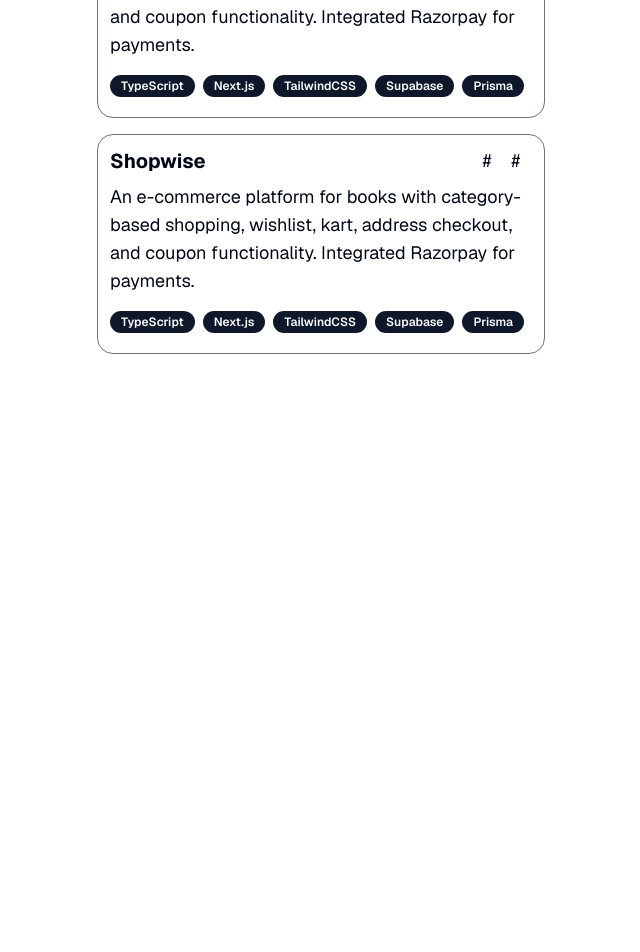
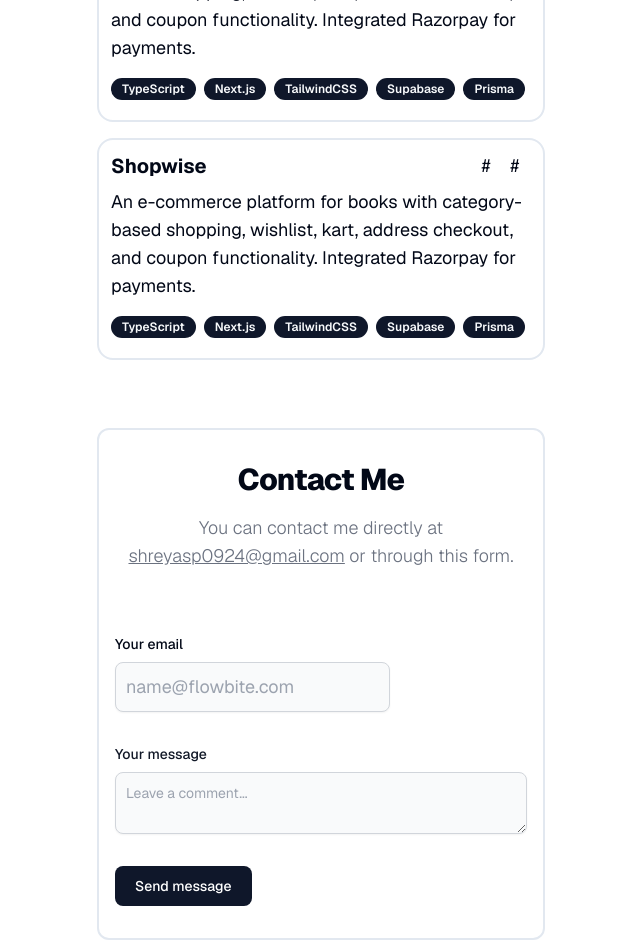
Before and after one commit to shreyas0924/portfolio, a Next.js app: page / in a window 1280 px wide. Shown: the part 1180-2132 px from the top of the page, without its empty margins (319-959 px from the left). Before the commit the page ends 1554 px from the top, so only its background shows below. Built offline with nearby package versions, Linux system fonts and the light colour scheme.

Commit message:
border fix and contact

```diff
--- a/app/globals.css
+++ b/app/globals.css
@@ -36,7 +36,7 @@
   }
 
   .dark {
-    --background: 222.2 84% 4.9%;
+    --background: black ;
     --foreground: 210 40% 98%;
 
     --card: 222.2 84% 4.9%;
--- a/app/page.tsx
+++ b/app/page.tsx
@@ -1,12 +1,14 @@
-import { About } from "@/components/about";
-import Projects from "@/components/projects";
-import Work from "@/components/work";
+import { About } from '@/components/about'
+import Contact from '@/components/contact'
+import Projects from '@/components/projects'
+import Work from '@/components/work'
 export default function Home() {
   return (
-    <main className="">
+    <main className=''>
       <About />
       <Work />
       <Projects />
+      <Contact />
     </main>
   )
 }
--- a/components/about.tsx
+++ b/components/about.tsx
@@ -4,7 +4,7 @@ import { Button } from './ui/button'
 
 export const About = () => {
   return (
-    <main className=' border-b border-gray-600 mt-10 pb-6  '>
+    <main className=' border-b-2 mt-10 pb-6  '>
       <div>
         Hey, I'm <strong>Shreyas P</strong>, a final year CS undergrad. I am a
         passionate <strong>Full Stack Developer</strong> with over{' '}
--- /dev/null
+++ b/components/contact.tsx
@@ -0,0 +1,57 @@
+import React from 'react'
+import { Button } from './ui/button'
+
+const Contact = () => {
+  return (
+    <section className='border-2 rounded-xl my-8'>
+      <div className='py-8 px-4 mx-auto max-w-screen-md'>
+        <h2 className='mb-4 text-3xl tracking-tight font-extrabold text-center '>
+          Contact Me
+        </h2>
+        <p className='mb-8 lg:mb-16 font-light text-center text-gray-500 dark:text-gray-400 sm:text-lg'>
+          You can contact me directly at{' '}
+          <a className='underline'>shreyasp0924@gmail.com</a> or through this
+          form.
+        </p>
+        <form action='#' className='space-y-8'>
+          <div>
+            <label
+              htmlFor='email'
+              className='block mb-2 text-sm font-medium'
+            >
+              Your email
+            </label>
+            <input
+              type='email'
+              id='email'
+              className='shadow-sm bg-gray-50 border border-gray-300 rounded-lg p-2.5 w-2/3'
+              placeholder='name@flowbite.com'
+              required
+            />
+          </div>
+          <div className='sm:col-span-2'>
+            <label
+              htmlFor='message'
+              className='block mb-2 text-sm font-medium text-gray-900 dark:text-gray-400'
+            >
+              Your message
+            </label>
+            <textarea
+              id='message'
+              className='block p-2.5 w-full text-sm text-gray-900 bg-gray-50 rounded-lg shadow-sm border border-gray-300 focus:ring-primary-500 focus:border-primary-500 dark:bg-gray-700 dark:border-gray-600 dark:placeholder-gray-400 dark:text-white dark:focus:ring-primary-500 dark:focus:border-primary-500'
+              placeholder='Leave a comment...'
+            ></textarea>
+          </div>
+          <Button
+            type='submit'
+            className='py-3 px-5 text-sm font-medium text-center text-white rounded-lg  sm:w-fit '
+          >
+            Send message
+          </Button>
+        </form>
+      </div>
+    </section>
+  )
+}
+
+export default Contact
--- a/components/project-card.tsx
+++ b/components/project-card.tsx
@@ -8,7 +8,7 @@ type ProjectProps = {
 }
 export default function ProjectCard({ name, url, github, tech }: ProjectProps) {
   return (
-    <div className='border border-gray-500 p-3 rounded-2xl h-full'>
+    <div className='border-2 p-3 rounded-2xl h-full'>
       <header className=''>
         <div className='mx-auto flex items-center'>
           <h1 className='text-xl font-bold'>{name}</h1>
--- a/components/projects.tsx
+++ b/components/projects.tsx
@@ -3,7 +3,7 @@ import ProjectCard from './project-card'
 
 const Projects = () => {
   return (
-    <main>
+    <main className='pb-4'>
       <h3 className='text-xl font-bold mb-4'>Projects</h3>
       <div className='my-5 flex flex-col gap-4'>
         <ProjectCard
--- a/components/work.tsx
+++ b/components/work.tsx
@@ -3,7 +3,7 @@ import React from 'react'
 
 const Work = () => {
   return (
-    <section className='max-w-2xl mx-auto my-8 border-b border-gray-600'>
+    <section className='max-w-2xl mx-auto my-8 border-b-2'>
       <h3 className='text-xl font-bold mb-4'>Experience</h3>
       <div className='space-y-0'>
         <div className='flex items-center gap-2 justify-between '>
```
